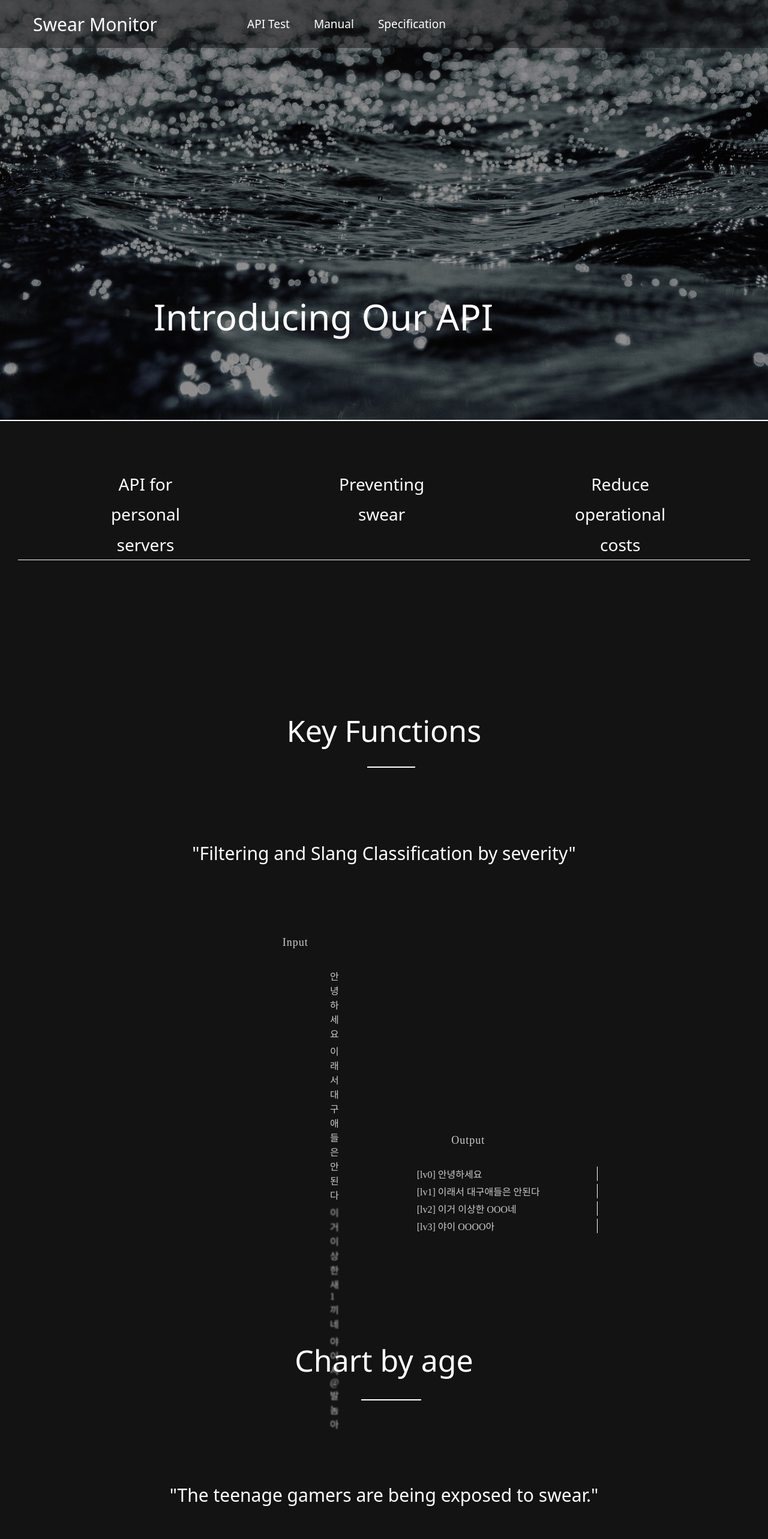
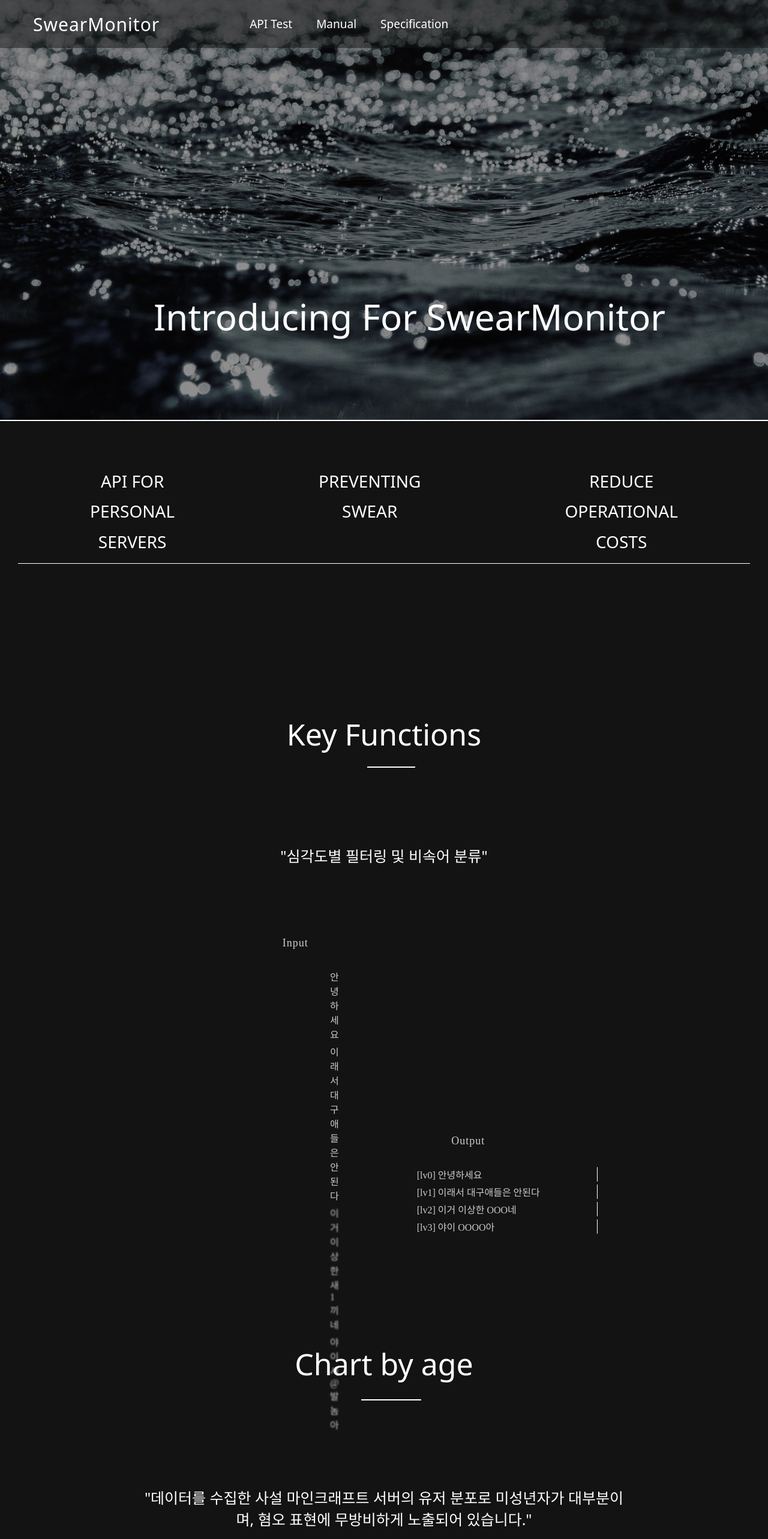
Before and after one commit to 2024-Graduation-Project/test-web, a React (Create React App) app: page / in a window 1280 px wide. Shown: the top 2566 px of the page at 60% size. Built offline with nearby package versions, Linux system fonts and the light colour scheme; a web font is replaced by a local one.

Commit message:
style: Change text (introduce, specification)

```diff
--- a/src/index.css
+++ b/src/index.css
@@ -116,6 +116,9 @@ li {
   text-decoration: none;
   cursor: pointer;
 }
+.logo-text {
+  letter-spacing: 1px;
+}
 
 .page-select {
   display: flex;
@@ -179,7 +182,7 @@ li {
   height: 149px;
   display: flex;
   justify-content: center;
-  padding: 55px 10px 22px 10px;
+  padding: 50px 10px 33px 10px;
   border-bottom: 1px solid white;
 }
 .reason-text {
@@ -243,9 +246,15 @@ li {
   box-sizing: border-box;
   text-align: center;
 }
-.explain-text,
+.explain-text {
+  font-size: 25px;
+  padding-top: 20px;
+  opacity: 0;
+  transition: padding-top 1s ease, opacity 1s ease;
+}
 .chart-explain {
-  font-size: 30px;
+  width: 800px;
+  font-size: 25px;
   padding-top: 20px;
   opacity: 0;
   transition: padding-top 1s ease, opacity 1s ease;
@@ -319,6 +328,8 @@ li {
 }
 
 .chart-explain-container {
+  display: flex;
+  justify-content: center;
   padding-top: 170px;
 }
 
--- a/src/pages/introduce/conponents/chart/chartExplain.js
+++ b/src/pages/introduce/conponents/chart/chartExplain.js
@@ -6,7 +6,7 @@ function ChartExplain() {
     return (
         <div className='chart-explain-container'>
             <div className={`chart-explain ${isVisible ? 'visible' : ''}`}>
-                "The teenage gamers are being exposed to swear."
+                "데이터를 수집한 사설 마인크래프트 서버의 유저 분포로 미성년자가 대부분이며, 혐오 표현에 무방비하게 노출되어 있습니다."
             </div>
         </div>
     );
--- a/src/pages/introduce/conponents/function/func-section/test-section/sect1Explain.js
+++ b/src/pages/introduce/conponents/function/func-section/test-section/sect1Explain.js
@@ -5,7 +5,7 @@ function Sect1Explain() {
 
     return (
         <div className='sect1-explain-container'>
-            <div className={`explain-text ${isVisible ? 'visible' : ''}`}>"Filtering and Slang Classification by severity"</div>
+            <div className={`explain-text ${isVisible ? 'visible' : ''}`}>"심각도별 필터링 및 비속어 분류"</div>
         </div>
     );
 }
--- a/src/pages/introduce/introduceText.js
+++ b/src/pages/introduce/introduceText.js
@@ -1,18 +1,18 @@
-export const introduceTitle = "Introducing Our API";
+export const introduceTitle = "Introducing For SwearMonitor";
 export const reasonsText = [
     {
-        content: `API for
-        personal servers`,
+        content: `API FOR
+        PERSONAL SERVERS`,
         visible: 1
     },
     {
-        content: `Preventing
-        swear`,
+        content: `PREVENTING
+        SWEAR`,
         visible: 2
     },
     {
-        content: `Reduce
-        operational costs`,
+        content: `REDUCE
+        OPERATIONAL COSTS`,
         visible: 3
     },
 ];
--- a/src/pages/menu.js
+++ b/src/pages/menu.js
@@ -8,7 +8,7 @@ function Menu({ selectContent }) {
     return (
         <div className='main-header'>
             <div className='main-logo'>
-                <p onClick={() => selectContent(0)}>Swear Monitor</p>
+                <p className='logo-text' onClick={() => selectContent(0)}>SwearMonitor</p>
             </div>
             <div className='page-select'>
                 {
--- a/src/pages/specification/specificationContent.js
+++ b/src/pages/specification/specificationContent.js
@@ -11,7 +11,7 @@ function SpecificationContent() {
             <div className='spec-image-container'>
                 <img className="main-image" src="./images/2.jpg"></img>
             </div>
-            <div className={`manual-text-container ${isVisible ? 'visible' : ''}`}><p>Specification</p></div>
+            <div className={`manual-text-container ${isVisible ? 'visible' : ''}`}><p>API Specification</p></div>
             <SpecBody />
         </div>
     )
```
Also changed, not shown: server.js (+5 -4 lines), src/pages/introduce/conponents/criteria/criteriaExplain.js (added).
